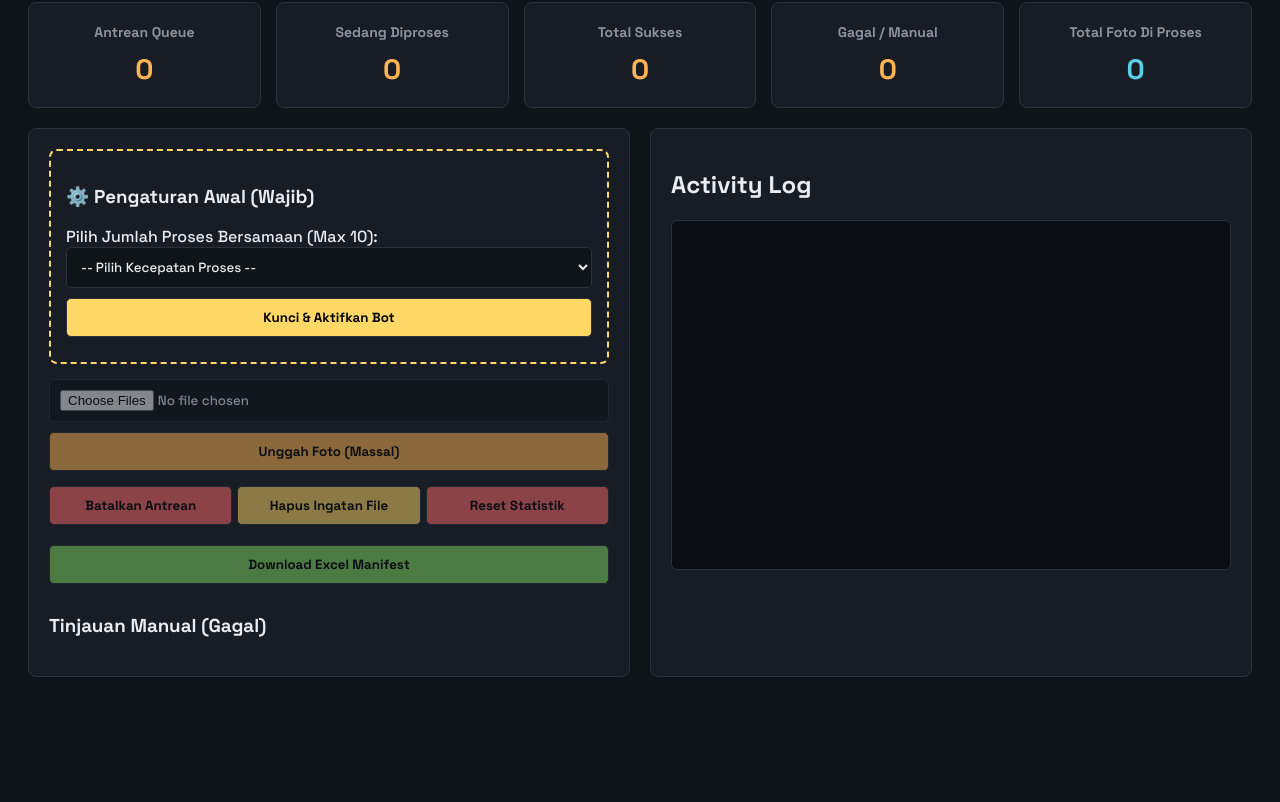
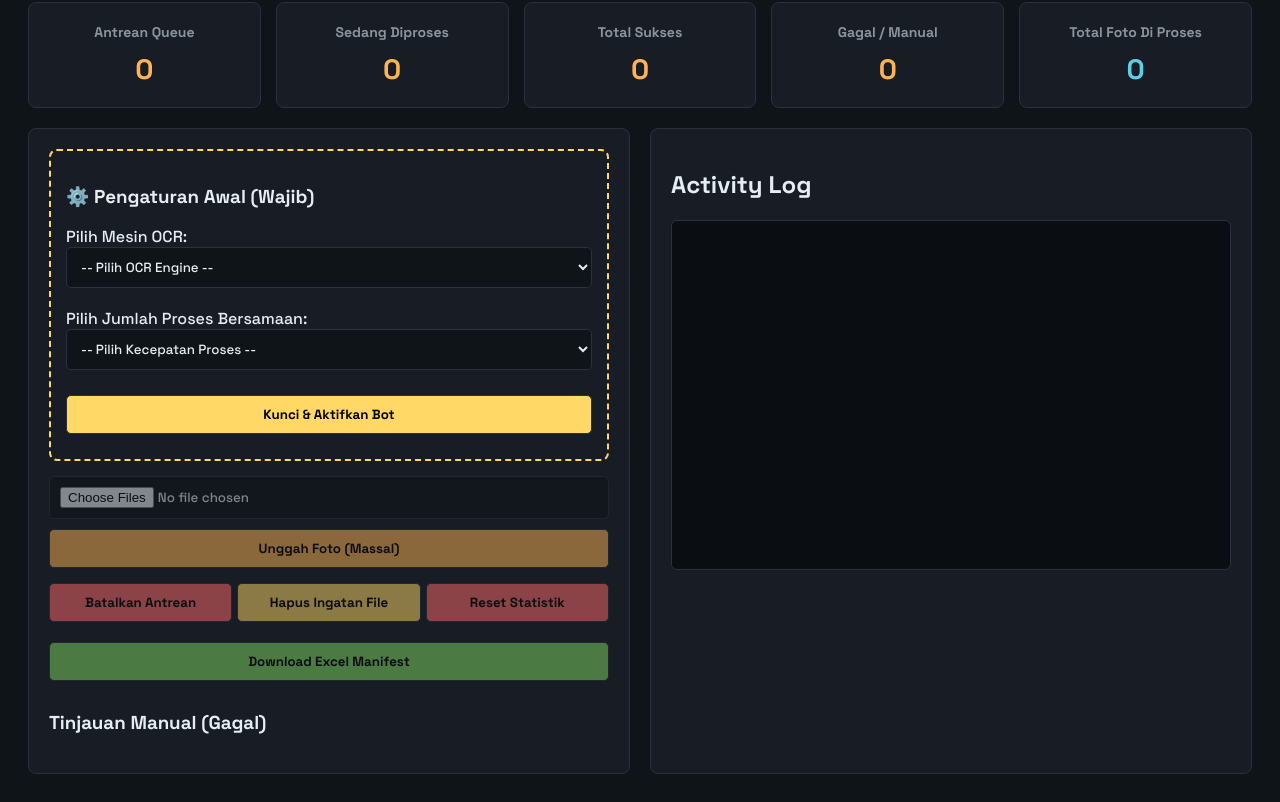
Before and after one commit to DvnPpy/bot_ocr_resiJnT_v1, a website: page public/index.html in a window 1280 px wide. Shown: the part 109-911 px from the top of the page. Before the commit the page ends 814 px from the top, so only its background shows below. Drawn offline with nearby package versions, Linux system fonts and the light colour scheme; no server answers.

Commit message:
Update OCR engine selection and UI elements

```diff
--- a/public/index.html
+++ b/public/index.html
@@ -52,15 +52,24 @@
         <div class="box">
             <div class="setup-box" id="setupBox">
                 <h3>⚙️ Pengaturan Awal (Wajib)</h3>
-                <label>Pilih Jumlah Proses Bersamaan (Max 10):</label>
+
+                <label>Pilih Mesin OCR:</label>
+                <select id="engineSelect" onchange="toggleConcurrent()">
+                    <option value="" disabled selected>-- Pilih OCR Engine --</option>
+                    <option value="1">Engine 1 (Tesseract Offline - Cepat)</option>
+                    <option value="2">Engine 2 (OCR.space Online - Akurasi Tinggi)</option>
+                </select>
+
+                <label style="margin-top:10px; display:block;">Pilih Jumlah Proses Bersamaan:</label>
                 <select id="concurrentSelect">
                     <option value="" disabled selected>-- Pilih Kecepatan Proses --</option>
-                    <option value="1">1 Foto (Sangat Ringan)</option>
+                    <option value="1">1 Foto (Wajib untuk Engine 2 / Ringan)</option>
                     <option value="3">3 Foto (Aman)</option>
                     <option value="5">5 Foto (Cepat)</option>
                     <option value="10">10 Foto (Maksimal - Butuh CPU Tinggi)</option>
                 </select>
-                <button class="btn-warn" onclick="lockSetup()">Kunci & Aktifkan Bot</button>
+
+                <button class="btn-warn" onclick="lockSetup()" style="margin-top: 15px;">Kunci & Aktifkan Bot</button>
             </div>
 
             <div id="uploadArea" class="disabled-area">
```
